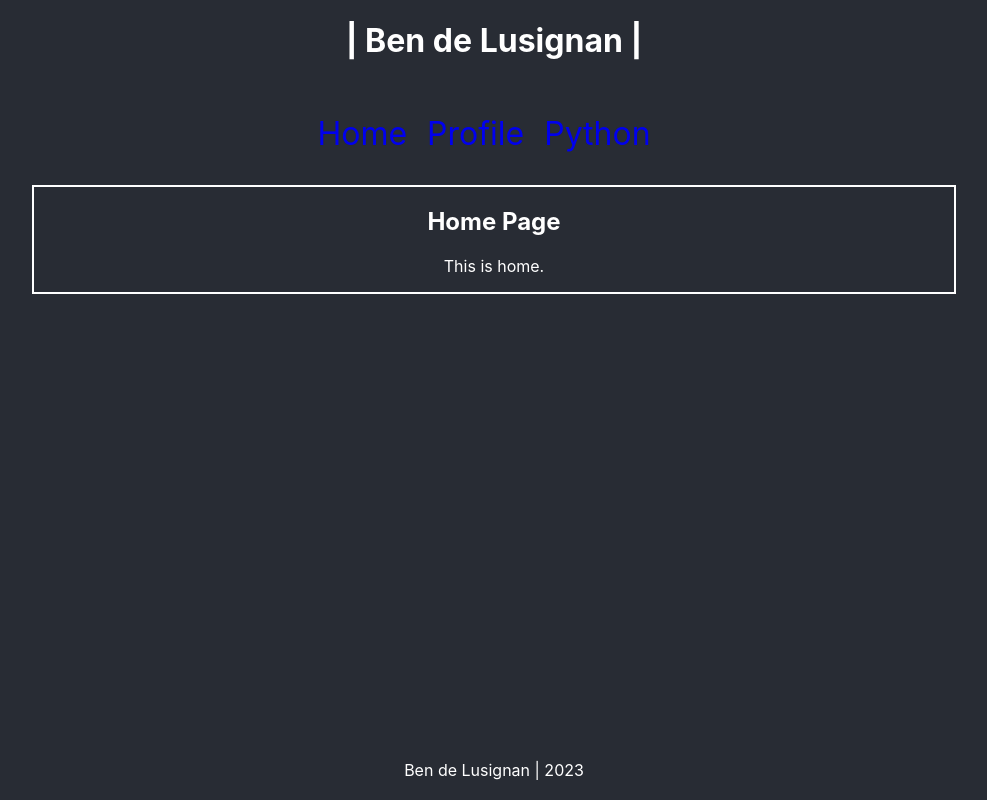
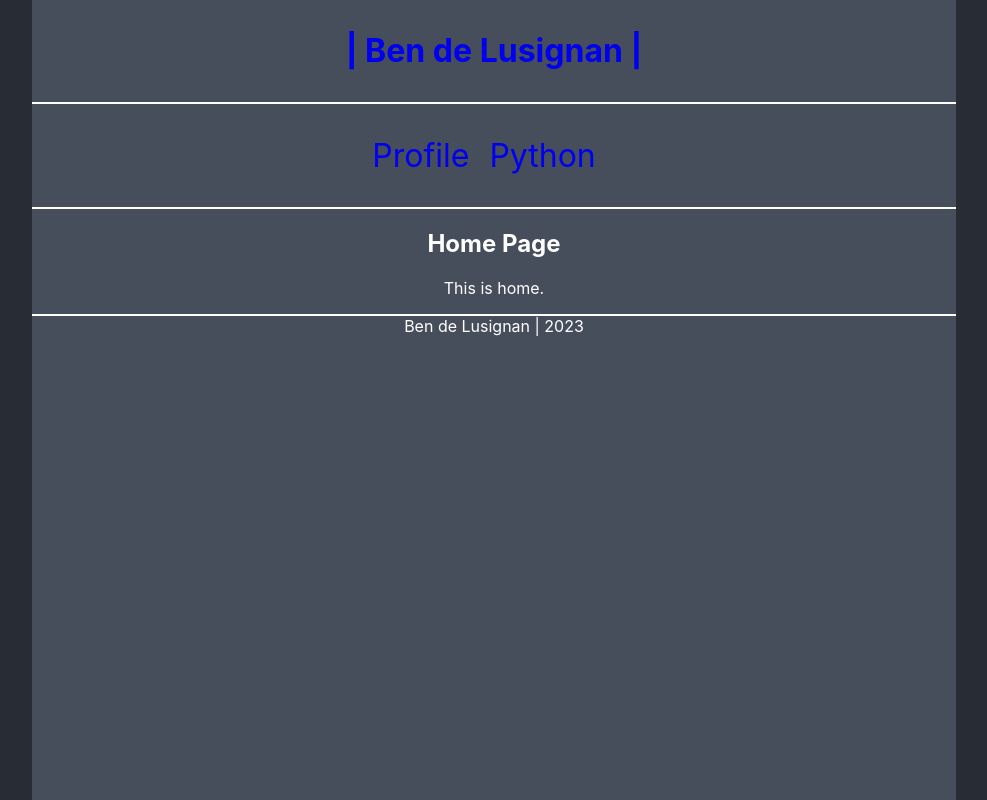
Before and after one commit to BenDeLusignan/portfolio-website, a React (Create React App) app in the folder portfolio-website-app/: page / in a window 1280 px wide. Shown: the whole page, without its empty margins (146-1133 px from the left). Built offline with nearby package versions, Linux system fonts and the light colour scheme.

Commit message:
Got a full screen height content section
This was done by fiddling with the headerLink CSS. Changing padding to 10px. May need fixed at a later date.

```diff
--- a/portfolio-website-app/src/App.css
+++ b/portfolio-website-app/src/App.css
@@ -1,3 +1,8 @@
+.App{
+  margin: 0;
+  padding: 0;
+}
+
 body {
   background-color: #282c34;
   color: white;
@@ -6,10 +11,26 @@ body {
   text-align: center;
   width: 85%;
   margin: 0 auto;
+  padding: 0;
+}
+
+#container{
+  background-color: #464e5c;
+  min-height: 100vh;
 }
 
 a{
   text-decoration: none;
+}
+
+a:visited{
+  color: white;
+}
+
+#headerLink{
+  border-bottom: 2px solid white;
+  margin: 0;
+  padding: 10px;
 }
 
 nav {
@@ -33,13 +54,11 @@ nav {
 }
 
 #footer {
-  position: fixed; /* Position the footer at the bottom of the viewport */
-  left: 0; /* Align the footer to the left */
-  bottom: 0; /* Position the footer at the bottom */
-  width: 100%; /* Make the footer span the full width of the viewport */
-  height: 60px; /* Set a specific height for the footer */
+  bottom: 0;
   color: white;
   display: flex;
   justify-content: center;
   align-items: center;
+  background-color: #464e5c;
+  border-top: 2px solid white;
 }
--- a/portfolio-website-app/src/App.js
+++ b/portfolio-website-app/src/App.js
@@ -7,15 +7,16 @@ import "./App.css";
 
 const App = () => {
   return (
-    <div className="App">
+
       <body>
-        <h1>| Ben de Lusignan |</h1>
+      <div id="container">
         <Router>
+        <div id="headerLink">
+        <Link to="/"><h1>| Ben de Lusignan |</h1></Link>
+        </div>
+
           <nav>
             <ul id="navbar">
-              <li>
-                <Link to="/">Home</Link>
-              </li>
               <li>
                 <Link to="/profile">Profile</Link>
               </li>
@@ -34,8 +35,9 @@ const App = () => {
         <footer id="footer">
           Ben de Lusignan | 2023
         </footer>
+        </div>
       </body>
-    </div>
+
   );
 };
 
--- a/portfolio-website-app/src/components/Homepage/Homepage.style.css
+++ b/portfolio-website-app/src/components/Homepage/Homepage.style.css
@@ -1,3 +1,3 @@
 #content{
-    border: 2px solid white;
+    border-top: 2px solid white;
 }
--- a/portfolio-website-app/src/components/Profile/Profile.js
+++ b/portfolio-website-app/src/components/Profile/Profile.js
@@ -6,7 +6,7 @@ const Profile = () => {
   }, []);
 
   return (
-    <div>
+    <div id="content">
       <h2>Profile Page</h2>
       <p>This is the profile page content.</p>
     </div>
--- a/portfolio-website-app/src/components/Profile/Profile.style.css
+++ b/portfolio-website-app/src/components/Profile/Profile.style.css
@@ -0,0 +1,3 @@
+#content{
+    border-top: 2px solid white;
+}
--- a/portfolio-website-app/src/components/Python/Python.js
+++ b/portfolio-website-app/src/components/Python/Python.js
@@ -6,7 +6,7 @@ const Python = () => {
   }, []);
 
   return (
-    <div>
+    <div id="content">
       <h2>Python Page</h2>
       <p>This is the Python page content.</p>
     </div>
--- a/portfolio-website-app/src/components/Python/Python.style.css
+++ b/portfolio-website-app/src/components/Python/Python.style.css
@@ -0,0 +1,3 @@
+#content{
+    border-top: 2px solid white;
+}
--- a/portfolio-website-app/src/index.css
+++ b/portfolio-website-app/src/index.css
@@ -1,5 +1,11 @@
+#root{
+  margin: 0;
+  padding: 0;
+}
+
 body {
   margin: 0;
+  padding: 0;
   font-family: -apple-system, BlinkMacSystemFont, 'Segoe UI', 'Roboto', 'Oxygen',
     'Ubuntu', 'Cantarell', 'Fira Sans', 'Droid Sans', 'Helvetica Neue',
     sans-serif;
```
